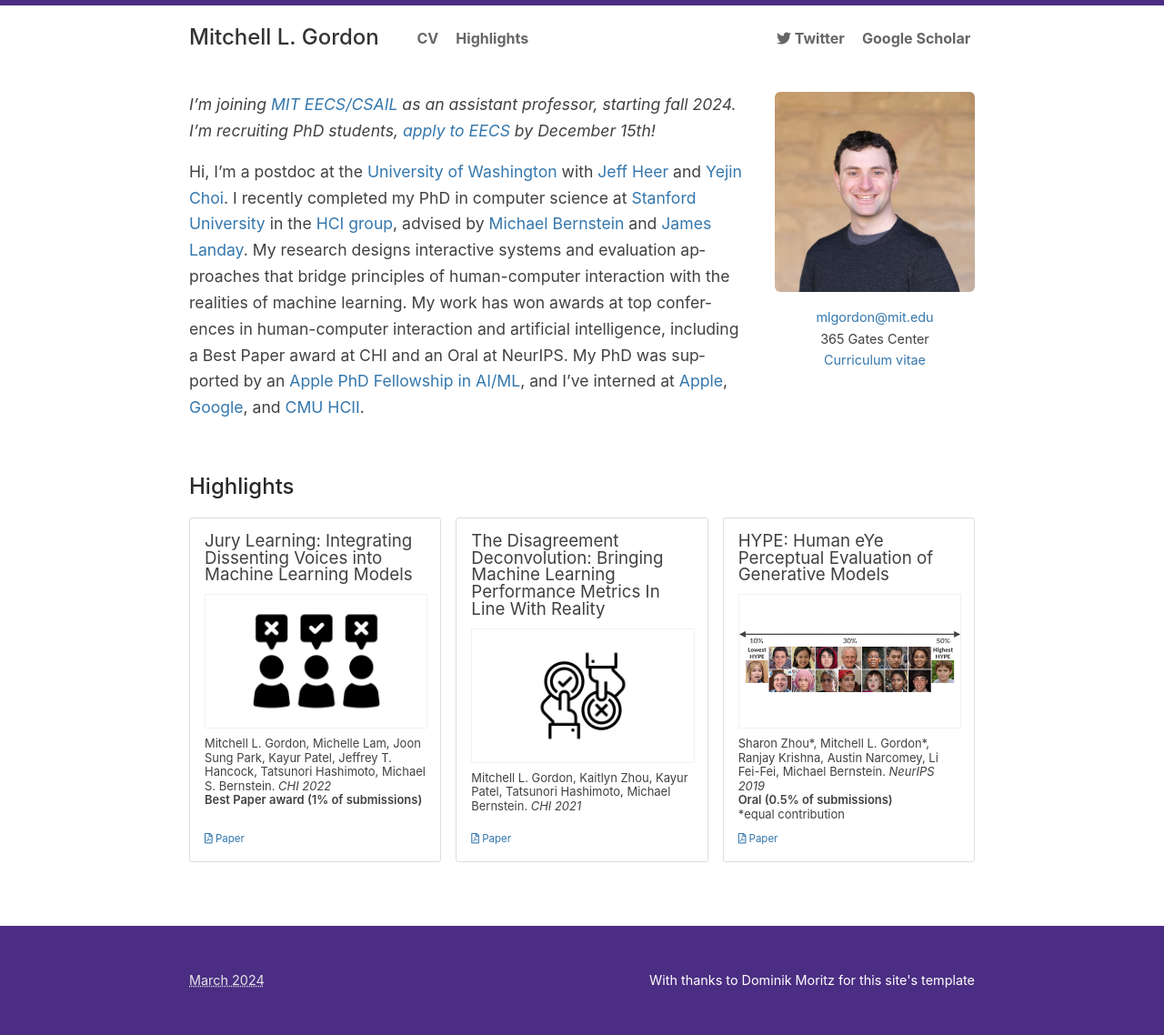
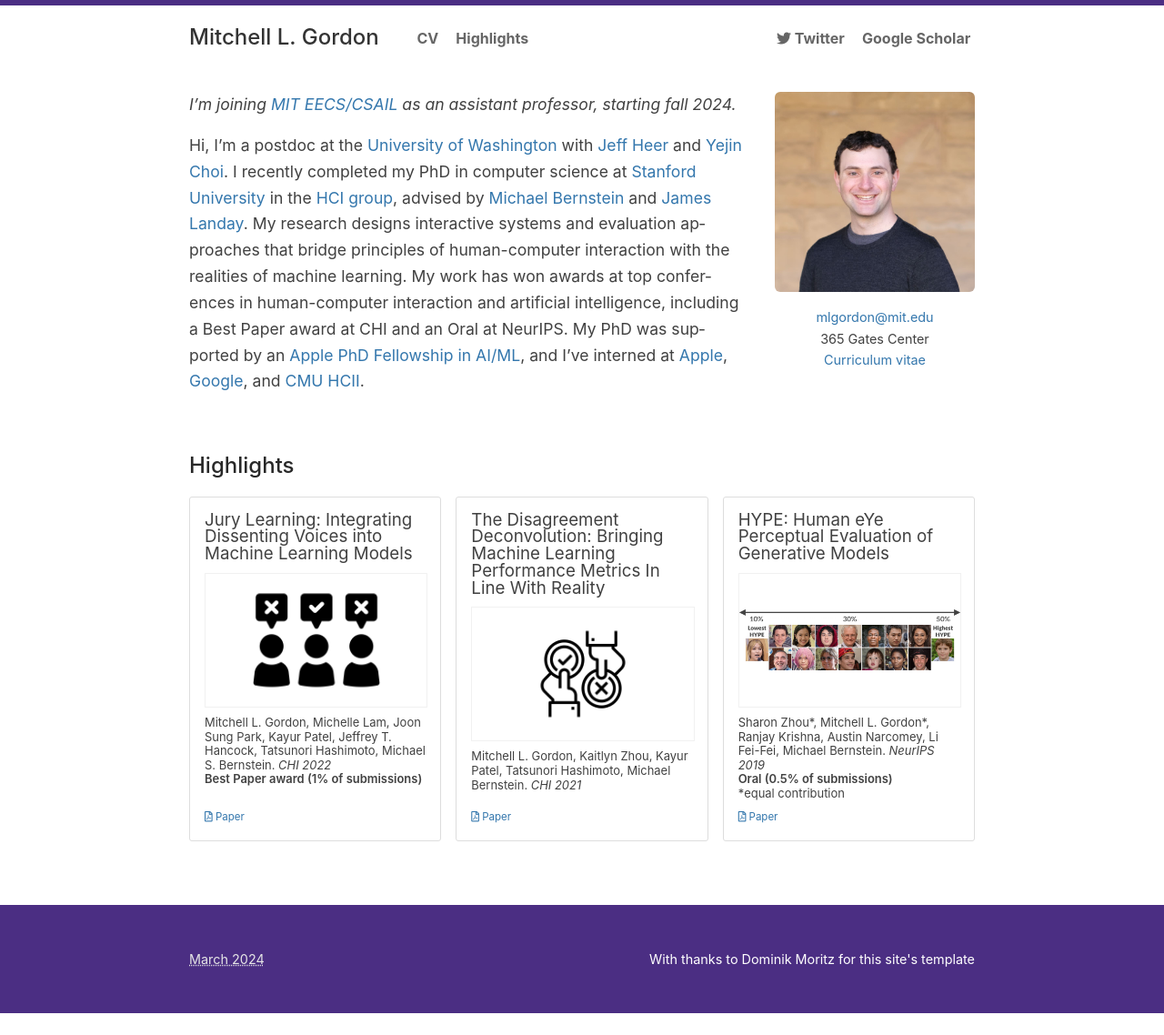
Before and after one commit to mitchellg/mitchellg.github.io, a Jekyll site: the page built from index.md, in a window 1280 px wide. Shown: the whole page at 91% size. Built offline with Jekyll 4.4.1, drawn with Linux system fonts in a browser that asks for light colours; a style sheet for code colours, icons or effects is not loaded; after the commit the page ends 1114 px from its top, so only the background shows below that.

Commit message:
Update index.md

```diff
--- a/index.md
+++ b/index.md
@@ -9,7 +9,7 @@
 <div class="columns" markdown="1">
 
 <div class="intro" markdown="1">
-*I'm joining [MIT EECS/CSAIL](https://www.eecs.mit.edu/) as an assistant professor, starting fall 2024. I'm recruiting PhD students, [apply to EECS](https://www.eecs.mit.edu/academics/graduate-programs/admission-process/) by December 15th!*
+*I'm joining [MIT EECS/CSAIL](https://www.eecs.mit.edu/) as an assistant professor, starting fall 2024.*
 
 Hi, I'm a postdoc at the [University of Washington](https://www.cs.washington.edu/) with [Jeff Heer](https://homes.cs.washington.edu/~jheer/) and [Yejin Choi](https://homes.cs.washington.edu/~yejin/). I recently completed my PhD in computer science at [Stanford University](http://www.stanford.edu/) in the [HCI group](http://hci.stanford.edu/), advised by [Michael Bernstein](https://hci.stanford.edu/msb/) and [James Landay](https://www.landay.org/). My research designs interactive systems and evaluation approaches that bridge principles of human-computer interaction with the realities of machine learning. My work has won awards at top conferences in human-computer interaction and artificial intelligence, including a Best Paper award at CHI and an Oral at NeurIPS. My PhD was supported by an [Apple PhD Fellowship in AI/ML](https://machinelearning.apple.com/updates/introducing-apple-scholars-aiml), and I've interned at [Apple](http://apple.com/), [Google](http://apple.com/), and [CMU HCII](http://www.hcii.cmu.edu/).
 </div>
```
